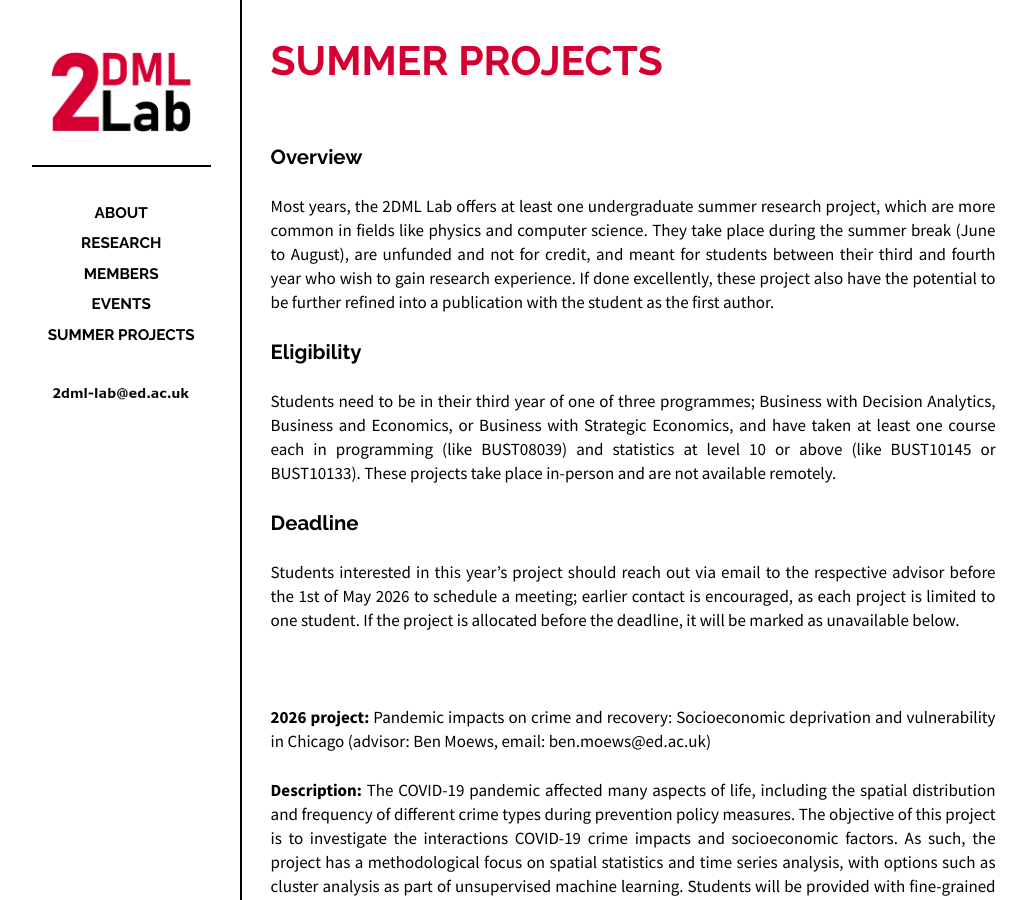
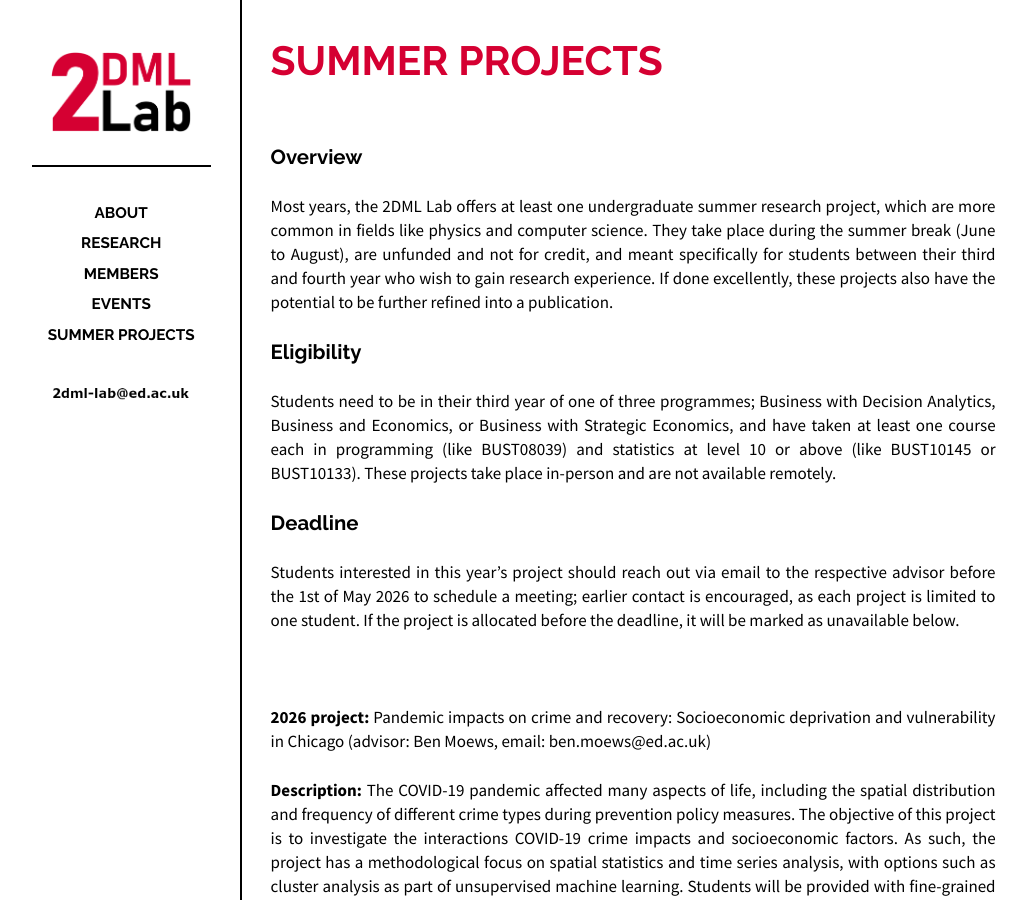
Before and after one commit to 2dml-lab/2dml-lab.github.io, a Jekyll site: the page built from _posts/2024-01-31-summer_projects.md, in a window 1280 px wide. Shown: the whole page, without its empty margins (118-1145 px from the left). Built offline with Jekyll 4.4.1, drawn with Linux system fonts in a browser that asks for light colours.

Commit message:
Update 2024-01-31-summer_projects.md

```diff
--- a/_posts/2024-01-31-summer_projects.md
+++ b/_posts/2024-01-31-summer_projects.md
@@ -10,7 +10,7 @@ categories: posts
 
 ## Overview
 
-Most years, the 2DML Lab offers at least one undergraduate summer research project, which are more common in fields like physics and computer science. They take place during the summer break (June to August), are unfunded and not for credit, and meant for students between their third and fourth year who wish to gain research experience. If done excellently, these project also have the potential to be further refined into a publication with the student as the first author.
+Most years, the 2DML Lab offers at least one undergraduate summer research project, which are more common in fields like physics and computer science. They take place during the summer break (June to August), are unfunded and not for credit, and meant specifically for students between their third and fourth year who wish to gain research experience. If done excellently, these projects also have the potential to be further refined into a publication.
 
 ## Eligibility
 
```
